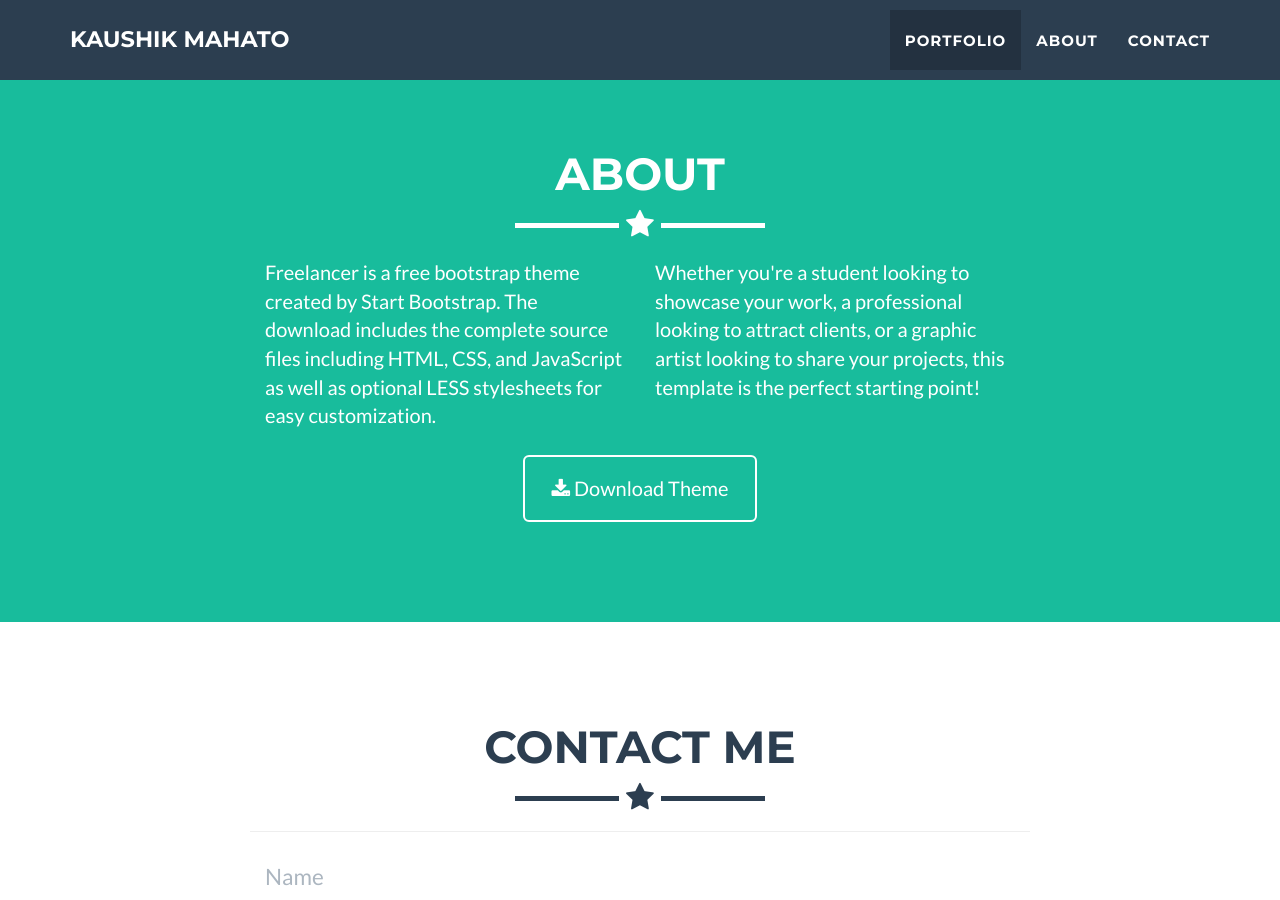
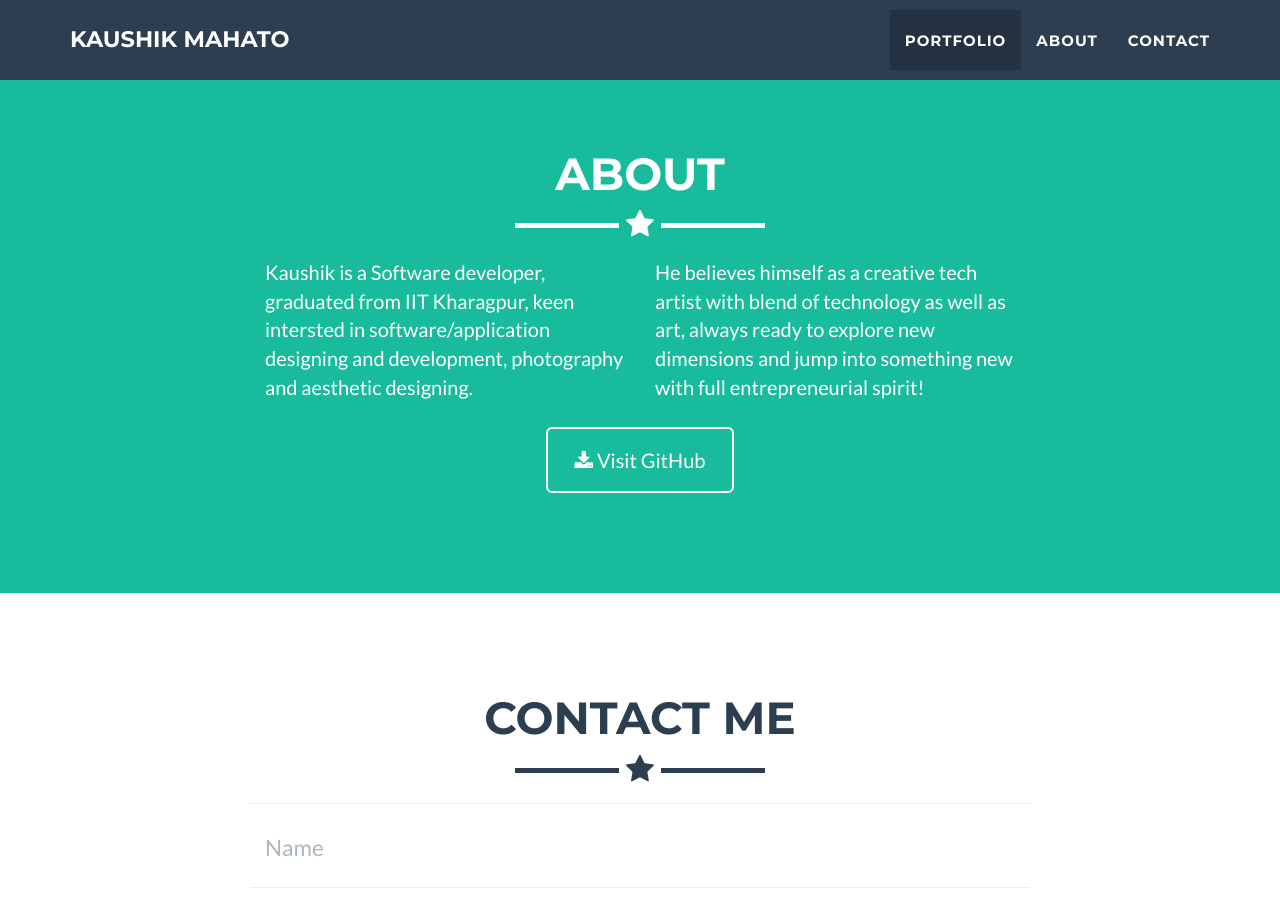
Before and after one commit to kaushikmahato/kaushikmahato.github.io, a Jekyll site: the page built from index.html, in a window 1280 px wide and 900 px high, scrolled down 1616 px. Built offline with Jekyll 4.4.1, drawn with Linux system fonts in a browser that asks for light colours; some of the changed text lies outside the part shown.

Commit message:
Update About

```diff
--- a/_config.yml
+++ b/_config.yml
@@ -32,7 +32,7 @@ color:
 
 # Footer settings
 footer:
-  copyright: Kaushik Mahato
+  copyright: Kaushik
   location: Location
   social: Around the Web
   credits: Credits
--- a/_includes/about.html
+++ b/_includes/about.html
@@ -9,14 +9,14 @@
             </div>
             <div class="row">
                 <div class="col-lg-4 col-lg-offset-2">
-                    <p>Freelancer is a free bootstrap theme created by Start Bootstrap. The download includes the complete source files including HTML, CSS, and JavaScript as well as optional LESS stylesheets for easy customization.</p>
+                    <p>Kaushik is a Software developer, graduated from IIT Kharagpur, keen intersted in software/application designing and development, photography and aesthetic designing.</p>
                 </div>
                 <div class="col-lg-4">
-                    <p>Whether you're a student looking to showcase your work, a professional looking to attract clients, or a graphic artist looking to share your projects, this template is the perfect starting point! </p>
+                    <p>He believes himself as a creative tech artist with blend of technology as well as art, always ready to explore new dimensions and jump into something new with full entrepreneurial spirit! </p>
                 </div>
                 <div class="col-lg-8 col-lg-offset-2 text-center">
-                    <a href="https://github.com/jeromelachaud/freelancer-theme" class="btn btn-lg btn-outline">
-                        <i class="fa fa-download"></i> Download Theme
+                    <a href="https://github.com/kaushikmahato" class="btn btn-lg btn-outline">
+                        <i class="fa fa-download"></i> Visit GitHub
                     </a>
                 </div>
             </div>
```
